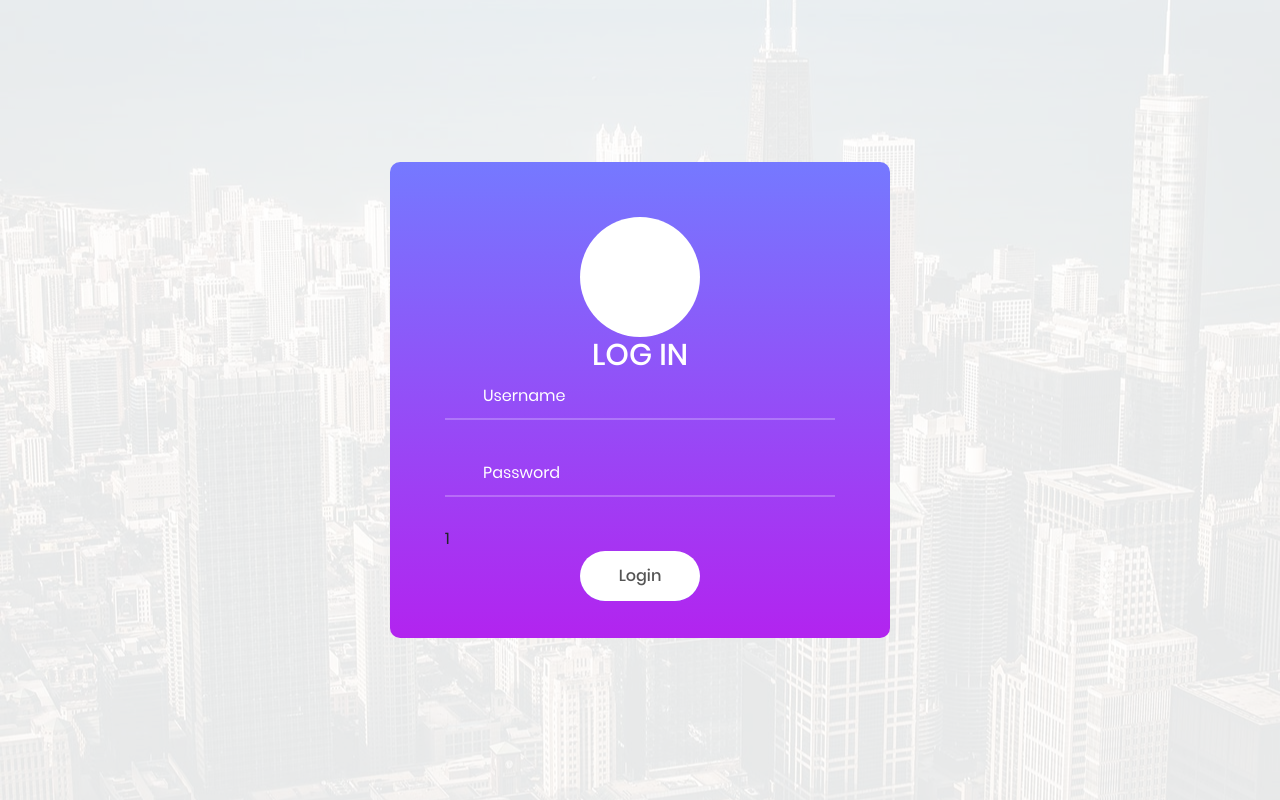
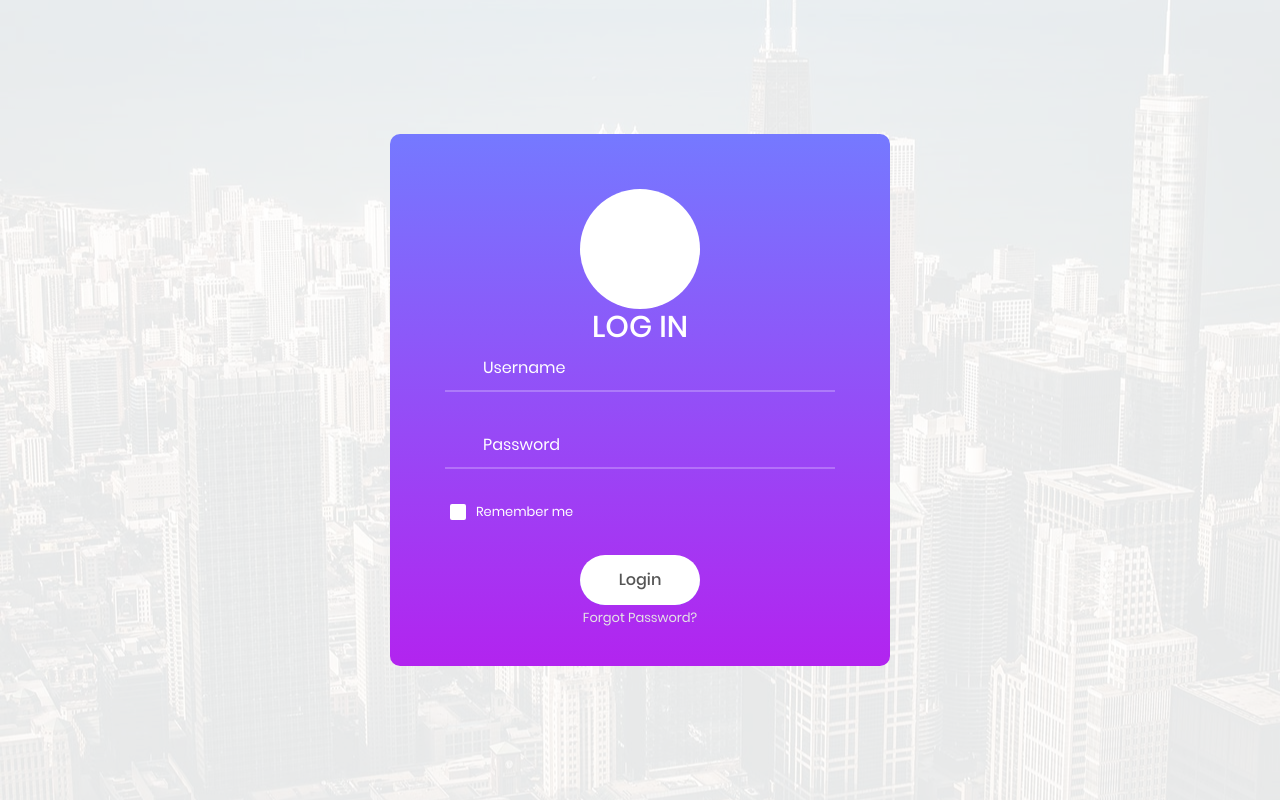
Before and after one commit to dodyprmna/UAS1, a CodeIgniter app: page /UAS1/index.php/auth/index/1 in a window 1280 px wide. Run offline with CodeIgniter, Linux system fonts and the light colour scheme; some libraries are stand-ins or nearby versions.

Commit message:
Update login.php

```diff
--- a/application/views/login.php
+++ b/application/views/login.php
@@ -32,7 +32,7 @@
 	<div class="limiter">
 		<div class="container-login100" style="background-image: url('<?php echo base_url('assets/vendor/images/bg-01.jpg')?>');">
 			<div class="wrap-login100">
-				<form class="login100-form validate-form" action="<?php echo base_url('auth/login') ?>" method="POST">
+				<form class="login100-form validate-form" action="">
 					<span class="login100-form-logo">
 						<i class="zmdi zmdi-landscape"></i>
 					</span>
@@ -42,21 +42,32 @@
 					</span>
 
 					<div class="wrap-input100 validate-input" data-validate = "Enter username">
-						<input class="input100" required="required" type="text" name="username" placeholder="Username">
+						<input class="input100" type="text" name="username" placeholder="Username">
 						<span class="focus-input100" data-placeholder="&#xf207;"></span>
 					</div>
 
 					<div class="wrap-input100 validate-input" data-validate="Enter password">
-						<input class="input100" required="required" type="password" name="password" placeholder="Password">
+						<input class="input100" type="password" name="pass" placeholder="Password">
 						<span class="focus-input100" data-placeholder="&#xf191;"></span>
 					</div>
-					<div>
-						<?php echo $error ; ?>
+
+					<div class="contact100-form-checkbox">
+						<input class="input-checkbox100" id="ckb1" type="checkbox" name="remember-me">
+						<label class="label-checkbox100" for="ckb1">
+							Remember me
+						</label>
 					</div>
+
 					<div class="container-login100-form-btn">
-						<button class="login100-form-btn">
+						<a href="<?php echo base_url('home')?> "><button class="login100-form-btn">
 							Login
-						</button>
+						</button></a>
+					</div>
+
+					<div class="text-center p-t-90">
+						<a class="txt1" href="#">
+							Forgot Password?
+						</a>
 					</div>
 				</form>
 			</div>
```
